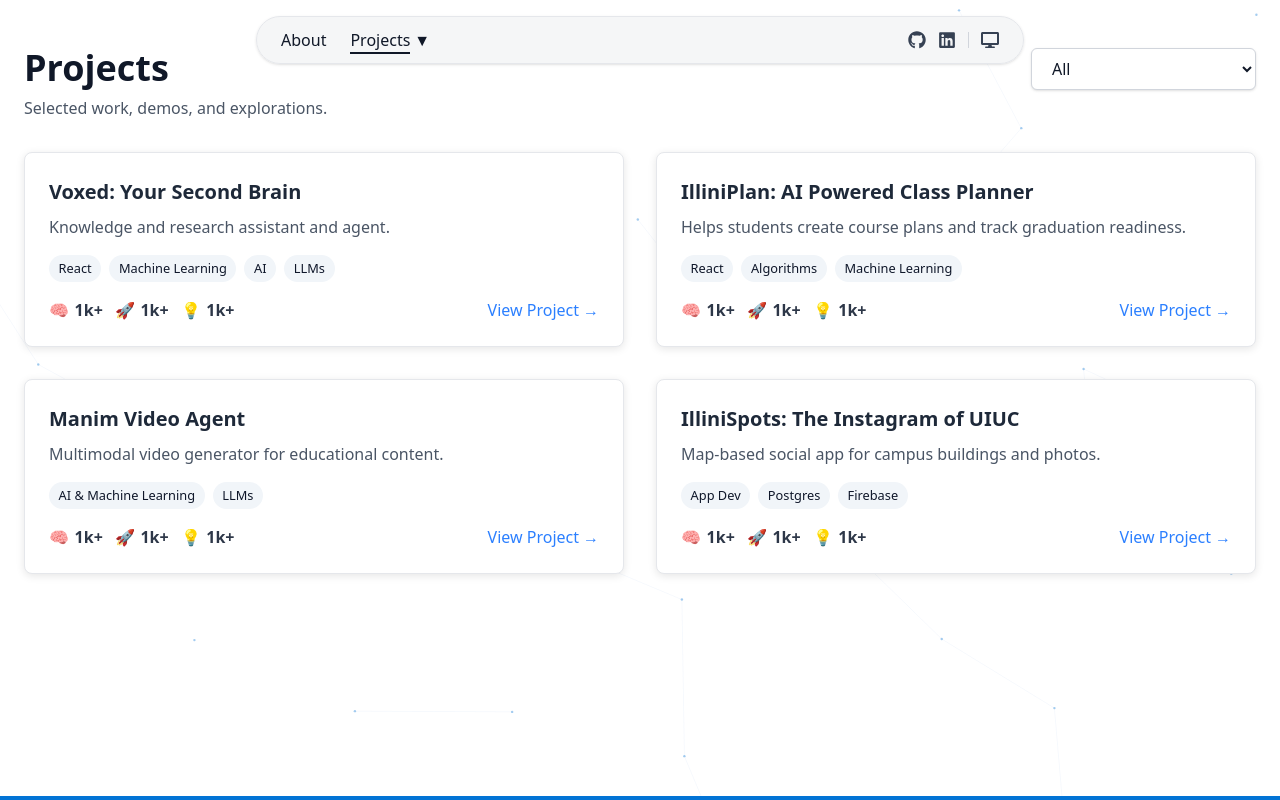
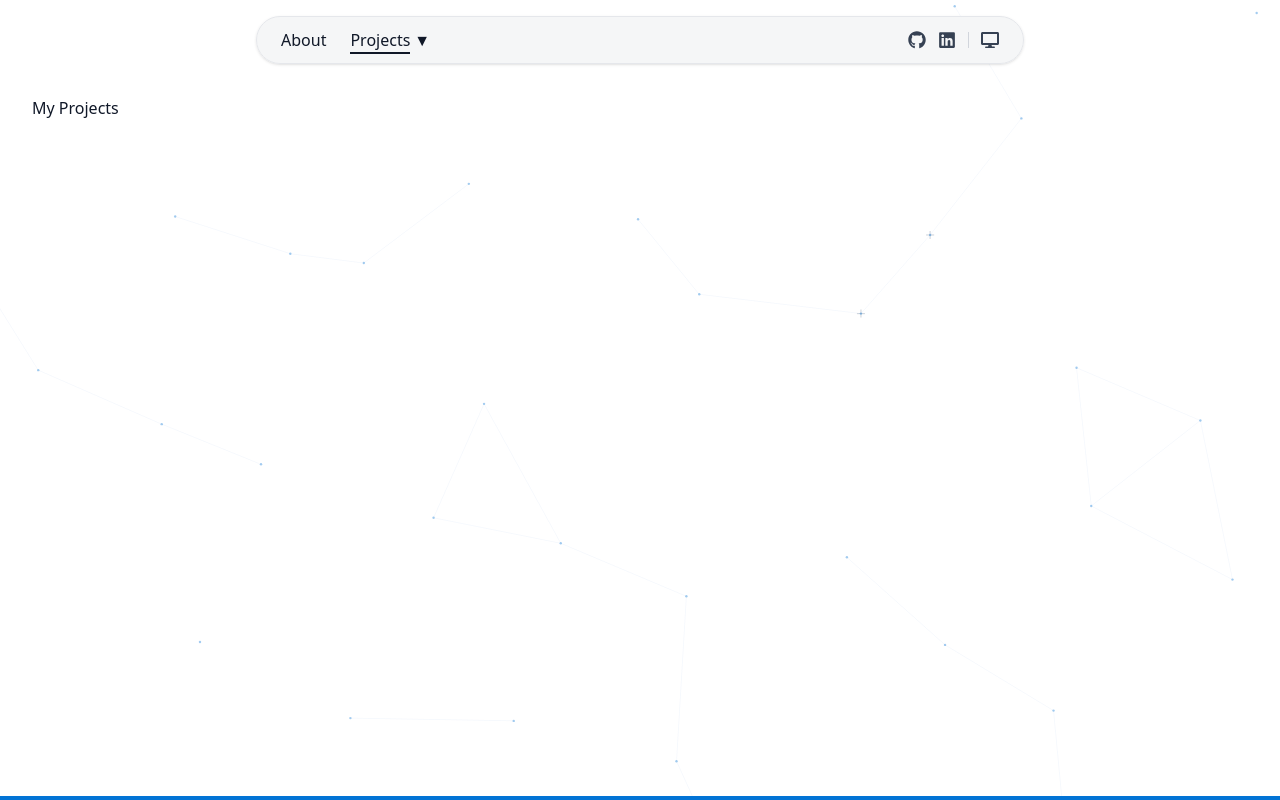
Before and after one commit to ramennissan/portfolio, a React (Vite) app: page /projects in a window 1280 px wide. Built offline with nearby package versions, Linux system fonts and the light colour scheme.

Commit message:
Revert "Projects: add Projects page, extend ProjectCard with tags/stats and styles"
This reverts commit 838bfa6c06cd7b93e14e1cc7042934280c18eec8.

```diff
--- a/src/components/ProjectCard.tsx
+++ b/src/components/ProjectCard.tsx
@@ -15,30 +15,14 @@ interface ProjectCardProps {
 }
 
 const ProjectCard: React.FC<ProjectCardProps> = ({ project }) => {
-  const { title, description, link, linkText = 'View Project', tags = [] } = project;
+  const { title, description, link, linkText = 'View Project' } = project;
   return (
     <div className={styles.card}>
       <h3 className={styles.title}>{title}</h3>
       <p className={styles.description}>{description}</p>
-
-      {tags.length > 0 && (
-        <div className={styles.tags}>
-          {tags.map(t => (
-            <span key={t} className={styles.tag}>{t}</span>
-          ))}
-        </div>
-      )}
-
-      <div className={styles.metaRow}>
-        <div className={styles.stats}>
-          <span className={styles.stat}>🧠 <strong>1k+</strong></span>
-          <span className={styles.stat}>🚀 <strong>1k+</strong></span>
-          <span className={styles.stat}>💡 <strong>1k+</strong></span>
-        </div>
-        <a href={link} className={styles.link} target="_blank" rel="noopener noreferrer">
-          {linkText}
-        </a>
-      </div>
+      <a href={link} className={styles.link} target="_blank" rel="noopener noreferrer">
+        {linkText}
+      </a>
     </div>
   )
 }
--- a/src/pages/Projects.tsx
+++ b/src/pages/Projects.tsx
@@ -1,78 +1,8 @@
-import React, { useMemo, useState } from 'react';
-import ProjectCard, { Project } from '@/components/ProjectCard';
-
-const sampleProjects: Project[] = [
-  {
-    id: 'voxed',
-    title: 'Voxed: Your Second Brain',
-    description: 'Knowledge and research assistant and agent.',
-    link: '#',
-    tags: ['React', 'Machine Learning', 'AI', 'LLMs'],
-  },
-  {
-    id: 'illini',
-    title: 'IlliniPlan: AI Powered Class Planner',
-    description: 'Helps students create course plans and track graduation readiness.',
-    link: '#',
-    tags: ['React', 'Algorithms', 'Machine Learning'],
-  },
-  {
-    id: 'manim',
-    title: 'Manim Video Agent',
-    description: 'Multimodal video generator for educational content.',
-    link: '#',
-    tags: ['AI & Machine Learning', 'LLMs'],
-  },
-  {
-    id: 'illinispots',
-    title: 'IlliniSpots: The Instagram of UIUC',
-    description: 'Map-based social app for campus buildings and photos.',
-    link: '#',
-    tags: ['App Dev', 'Postgres', 'Firebase'],
-  }
-];
-
 export default function Projects() {
-  const [filter, setFilter] = useState<string>('All');
-
-  const tags = useMemo(() => {
-    const set = new Set<string>();
-    sampleProjects.forEach(p => p.tags?.forEach(t => set.add(t)));
-    return ['All', ...Array.from(set)];
-  }, []);
-
-  const visible = useMemo(() => {
-    if (filter === 'All') return sampleProjects;
-    return sampleProjects.filter(p => p.tags?.includes(filter));
-  }, [filter]);
-
   return (
-    <section id="projects" className="px-6 py-12 max-w-7xl mx-auto">
-      <div className="flex items-start justify-between mb-8">
-        <div>
-          <h1 className="text-4xl font-extrabold mb-2">Projects</h1>
-          <p className="text-gray-600">Selected work, demos, and explorations.</p>
-        </div>
-
-        <div>
-          <label className="sr-only">Filter by tag</label>
-          <select
-            value={filter}
-            onChange={(e) => setFilter(e.target.value)}
-            className="px-4 py-2 rounded-md border border-gray-300 shadow-sm bg-white focus:outline-none"
-          >
-            {tags.map(t => (
-              <option key={t} value={t}>{t}</option>
-            ))}
-          </select>
-        </div>
-      </div>
-
-      <div className="grid grid-cols-1 md:grid-cols-2 gap-8">
-        {visible.map(p => (
-          <ProjectCard key={p.id} project={p} />
-        ))}
-      </div>
+    <section id="projects" style={{ padding: '6rem 2rem 2rem 2rem' }}>
+      <h1>My Projects</h1>
+      <p></p>
     </section>
-  );
+  )
 }
--- a/src/styles/ProjectCard.module.css
+++ b/src/styles/ProjectCard.module.css
@@ -62,48 +62,3 @@
 .link:hover::after {
   transform: translateX(2px);
 }
-
-.tags {
-  display: flex;
-  gap: 0.5rem;
-  flex-wrap: wrap;
-  margin-bottom: 1rem;
-}
-
-.tag {
-  background: #f1f5f9;
-  color: #0f172a;
-  padding: 0.25rem 0.6rem;
-  border-radius: 999px;
-  font-size: 0.8rem;
-}
-
-.dark .tag {
-  background: #1f2937;
-  color: #e6eef8;
-}
-
-.metaRow {
-  display: flex;
-  align-items: center;
-  justify-content: space-between;
-  gap: 1rem;
-  margin-top: 0.5rem;
-}
-
-.stats {
-  display: flex;
-  gap: 0.75rem;
-  align-items: center;
-}
-
-.stat {
-  display: inline-flex;
-  gap: 0.35rem;
-  align-items: center;
-  color: #2d3748;
-}
-
-.dark .stat {
-  color: #cbd5e1;
-}
```
